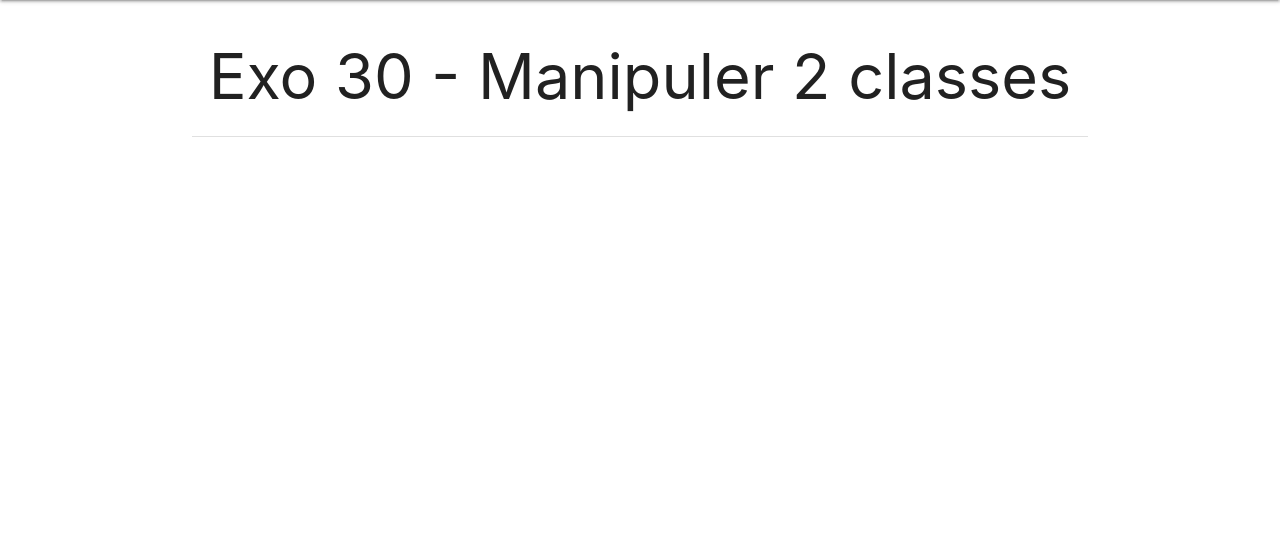
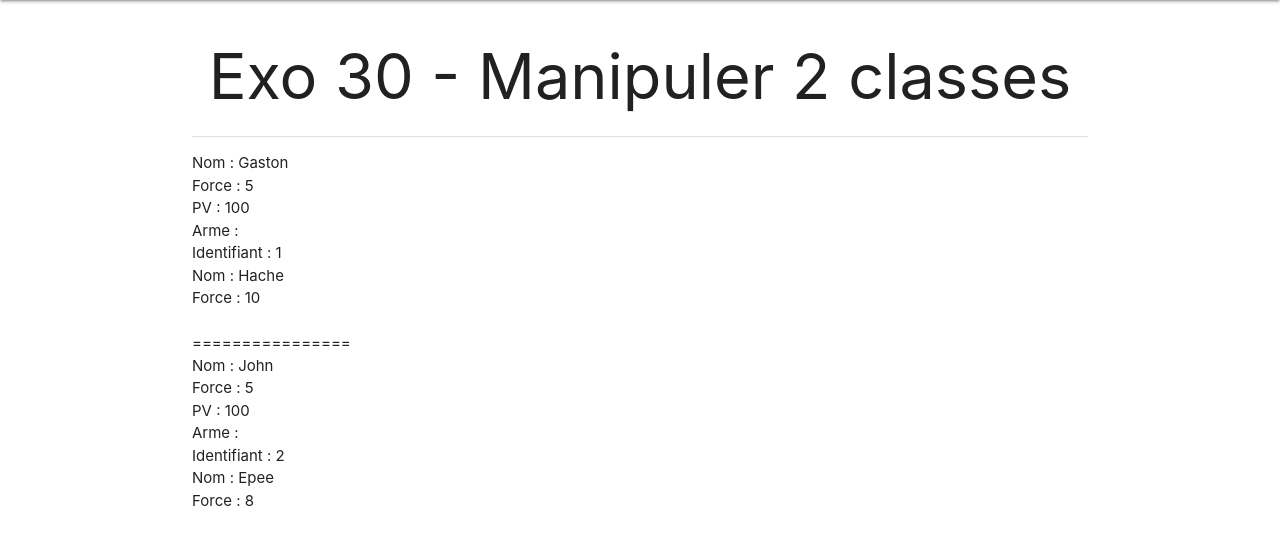
Before and after one commit to totomatix/CorrectionExosPHPCDA7, a PHP site: page /exercices/exo30/index.php in a window 1280 px wide. Shown: the part 64-609 px from the top of the page. Run offline with PHP 8.4, Linux system fonts and the light colour scheme.

Commit message:
Correction exo30

```diff
--- /dev/null
+++ b/exercices/exo30/Arme.php
@@ -0,0 +1,23 @@
+<?php
+class Arme {
+    private $identifiant, $force, $nom;
+
+    private static $nbArmesCrees = 0;
+
+    public function __construct($force,$nom)
+    {
+        self::$nbArmesCrees++;
+        $this->identifiant = self::$nbArmesCrees;
+        $this->force = $force;
+        $this->nom = $nom;
+    }
+
+    public function __toString()
+    {
+        $str = 'Identifiant : ' . $this->identifiant . '<br>';
+        $str .= 'Nom : ' . $this->nom . '<br>';
+        $str .= 'Force : ' . $this->force . '<br>';
+        return $str;
+    }
+}
+?>
--- /dev/null
+++ b/exercices/exo30/Joueur.php
@@ -0,0 +1,25 @@
+<?php
+require_once './Arme.php';
+class Joueur
+{
+    private $nom, $force, $PV, $arme;
+
+    public function __construct(string $nom, int $force, int $PV, Arme $arme)
+    {
+        $this->nom = $nom;
+        $this->force = $force;
+        $this->PV = $PV;
+        $this->arme = $arme;
+    }
+
+    public function __toString()
+    {
+        $str = 'Nom : ' . $this->nom . '<br>';
+        $str .= 'Force : ' . $this->force . '<br>';
+        $str .= 'PV : ' . $this->PV . '<br>';
+        $str .= 'Arme : <br> ' . $this->arme . '<br>';
+        return $str;
+    }
+}
+
+?>
--- a/exercices/exo30/index.php
+++ b/exercices/exo30/index.php
@@ -3,7 +3,14 @@ $titre = "Exo 30 - Manipuler 2 classes"; // Mettre le titre de la page
 ?>
 <!-- mettre votre code ici -->
 <?php
+require_once './Joueur.php';
+require_once './Arme.php';
 
+$j1 = new Joueur('Gaston',5,100,new Arme(10,'Hache'));
+$j2 = new Joueur('John',5,100,new Arme(8,'Epee'));
+echo $j1;
+echo '================<br>';
+echo $j2;
 ?>
 
 <?php
```
